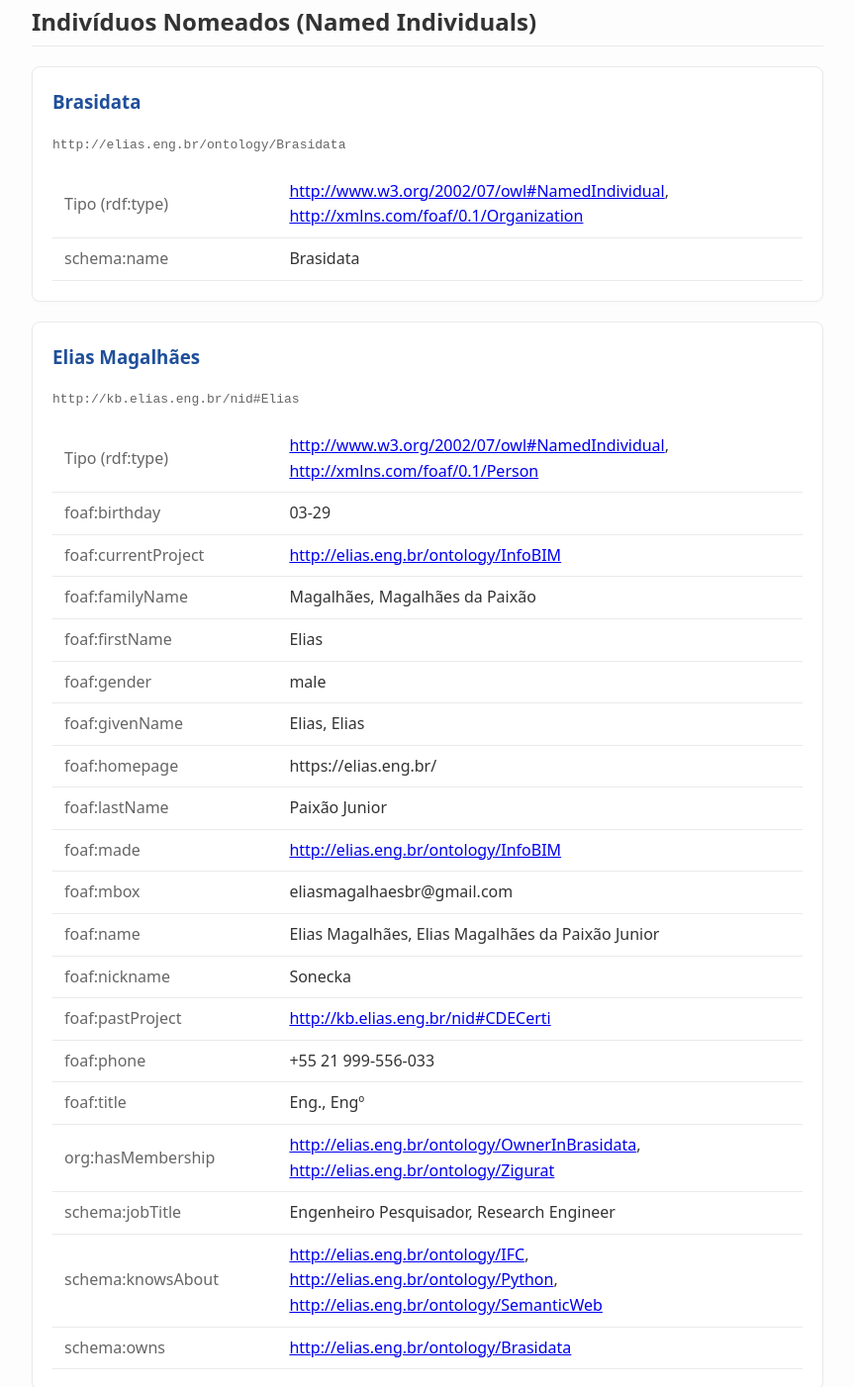
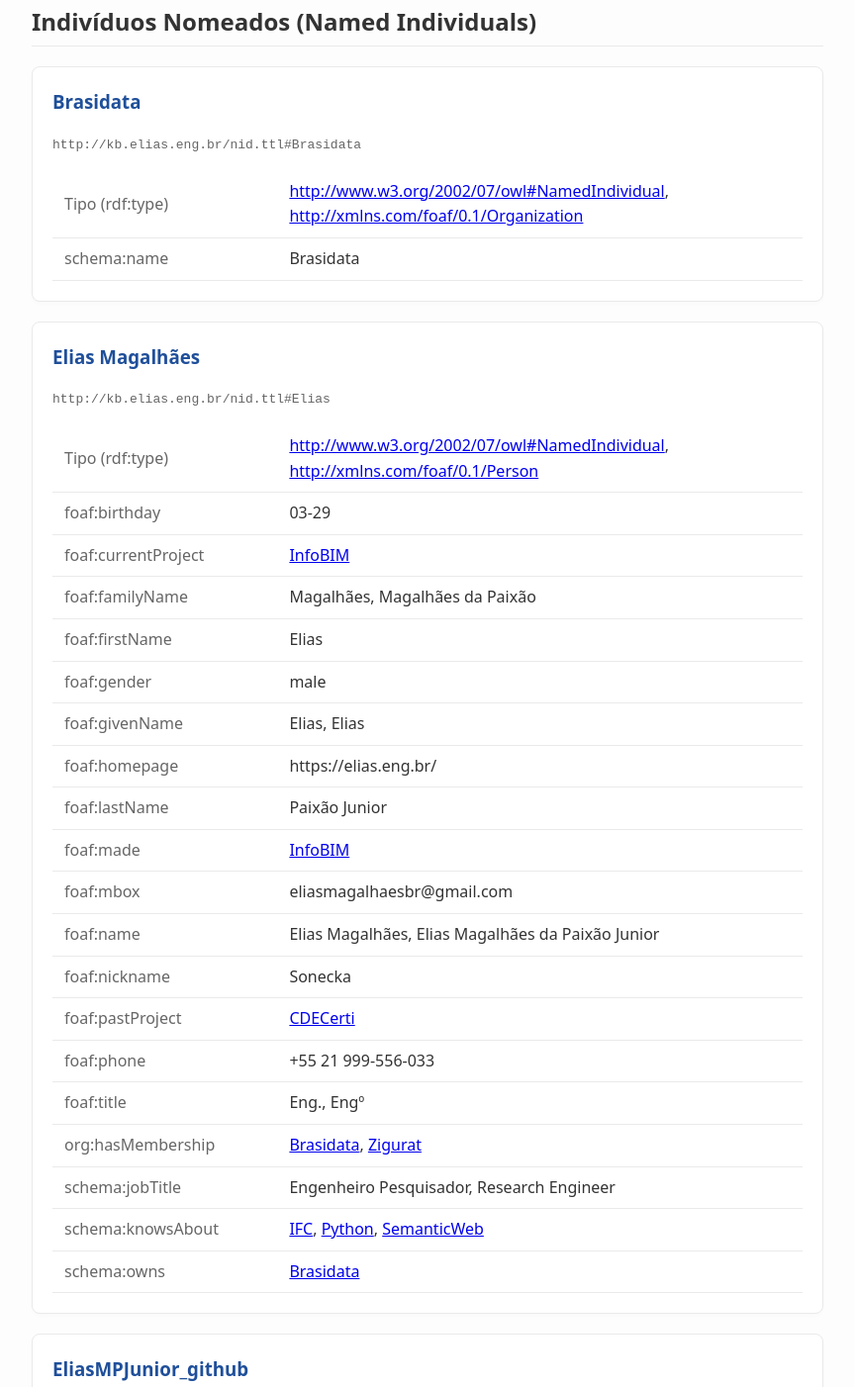
Before and after one commit to EliasMPJunior/public-kb, a plain HTML site: page nid/index.html in a window 1280 px wide. Shown: the part 315-1717 px from the top of the page at 99% size, without its empty margins (208-1071 px from the left). Drawn offline with Linux system fonts and the light colour scheme.

```diff
--- a/nid/index.html
+++ b/nid/index.html
@@ -108,7 +108,7 @@
 
         <div class="entity" id="Brasidata">
             <h3 class="entity-title">Brasidata</h3>
-            <span class="uri">http://elias.eng.br/ontology/Brasidata</span>
+            <span class="uri">http://kb.elias.eng.br/nid.ttl#Brasidata</span>
             <table class="props">
                 <tr><th>Tipo (rdf:type)</th><td><a href="http://www.w3.org/2002/07/owl#NamedIndividual">http://www.w3.org/2002/07/owl#NamedIndividual</a>, <a href="http://xmlns.com/foaf/0.1/Organization">http://xmlns.com/foaf/0.1/Organization</a></td></tr>
 <tr><th>schema:name</th><td>Brasidata</td></tr>
@@ -117,28 +117,28 @@
         </div>
         <div class="entity" id="Elias">
             <h3 class="entity-title">Elias Magalhães</h3>
-            <span class="uri">http://kb.elias.eng.br/nid#Elias</span>
+            <span class="uri">http://kb.elias.eng.br/nid.ttl#Elias</span>
             <table class="props">
                 <tr><th>Tipo (rdf:type)</th><td><a href="http://www.w3.org/2002/07/owl#NamedIndividual">http://www.w3.org/2002/07/owl#NamedIndividual</a>, <a href="http://xmlns.com/foaf/0.1/Person">http://xmlns.com/foaf/0.1/Person</a></td></tr>
 <tr><th>foaf:birthday</th><td>03-29</td></tr>
-<tr><th>foaf:currentProject</th><td><a href="http://elias.eng.br/ontology/InfoBIM">http://elias.eng.br/ontology/InfoBIM</a></td></tr>
+<tr><th>foaf:currentProject</th><td><a href="#InfoBIM">InfoBIM</a></td></tr>
 <tr><th>foaf:familyName</th><td>Magalhães, Magalhães da Paixão</td></tr>
 <tr><th>foaf:firstName</th><td>Elias</td></tr>
 <tr><th>foaf:gender</th><td>male</td></tr>
 <tr><th>foaf:givenName</th><td>Elias, Elias</td></tr>
 <tr><th>foaf:homepage</th><td>https://elias.eng.br/</td></tr>
 <tr><th>foaf:lastName</th><td>Paixão Junior</td></tr>
-<tr><th>foaf:made</th><td><a href="http://elias.eng.br/ontology/InfoBIM">http://elias.eng.br/ontology/InfoBIM</a></td></tr>
+<tr><th>foaf:made</th><td><a href="#InfoBIM">InfoBIM</a></td></tr>
 <tr><th>foaf:mbox</th><td>eliasmagalhaesbr@gmail.com</td></tr>
 <tr><th>foaf:name</th><td>Elias Magalhães, Elias Magalhães da Paixão Junior</td></tr>
 <tr><th>foaf:nickname</th><td>Sonecka</td></tr>
-<tr><th>foaf:pastProject</th><td><a href="http://kb.elias.eng.br/nid#CDECerti">http://kb.elias.eng.br/nid#CDECerti</a></td></tr>
+<tr><th>foaf:pastProject</th><td><a href="#CDECerti">CDECerti</a></td></tr>
 <tr><th>foaf:phone</th><td>+55 21 999-556-033</td></tr>
 <tr><th>foaf:title</th><td>Eng., Engº</td></tr>
-<tr><th>org:hasMembership</th><td><a href="http://elias.eng.br/ontology/OwnerInBrasidata">http://elias.eng.br/ontology/OwnerInBrasidata</a>, <a href="http://elias.eng.br/ontology/Zigurat">http://elias.eng.br/ontology/Zigurat</a></td></tr>
+<tr><th>org:hasMembership</th><td><a href="#Brasidata">Brasidata</a>, <a href="#Zigurat">Zigurat</a></td></tr>
 <tr><th>schema:jobTitle</th><td>Engenheiro Pesquisador, Research Engineer</td></tr>
-<tr><th>schema:knowsAbout</th><td><a href="http://elias.eng.br/ontology/IFC">http://elias.eng.br/ontology/IFC</a>, <a href="http://elias.eng.br/ontology/Python">http://elias.eng.br/ontology/Python</a>, <a href="http://elias.eng.br/ontology/SemanticWeb">http://elias.eng.br/ontology/SemanticWeb</a></td></tr>
-<tr><th>schema:owns</th><td><a href="http://elias.eng.br/ontology/Brasidata">http://elias.eng.br/ontology/Brasidata</a></td></tr>
+<tr><th>schema:knowsAbout</th><td><a href="#IFC">IFC</a>, <a href="#Python">Python</a>, <a href="#SemanticWeb">SemanticWeb</a></td></tr>
+<tr><th>schema:owns</th><td><a href="#Brasidata">Brasidata</a></td></tr>
 
             </table>
         </div>
@@ -179,10 +179,10 @@
         </div>
         <div class="entity" id="InfoBIM">
             <h3 class="entity-title">InfoBIM Framework</h3>
-            <span class="uri">http://kb.elias.eng.br/nid#InfoBIM</span>
+            <span class="uri">http://kb.elias.eng.br/nid.ttl#InfoBIM</span>
             <table class="props">
                 <tr><th>Tipo (rdf:type)</th><td><a href="http://www.w3.org/2002/07/owl#NamedIndividual">http://www.w3.org/2002/07/owl#NamedIndividual</a>, <a href="http://xmlns.com/foaf/0.1/Project">http://xmlns.com/foaf/0.1/Project</a>, <a href="https://schema.org/SoftwareSourceCode">https://schema.org/SoftwareSourceCode</a></td></tr>
-<tr><th>foaf:maker</th><td><a href="http://kb.elias.eng.br/nid#Elias">http://kb.elias.eng.br/nid#Elias</a></td></tr>
+<tr><th>foaf:maker</th><td><a href="#Elias">Elias</a></td></tr>
 <tr><th>schema:license</th><td>Open Source</td></tr>
 <tr><th>schema:name</th><td>InfoBIM Framework</td></tr>
 <tr><th>schema:programmingLanguage</th><td>Python</td></tr>
@@ -231,7 +231,7 @@
         </div>
         <div class="entity" id="Zigurat">
             <h3 class="entity-title">Zigurat</h3>
-            <span class="uri">http://elias.eng.br/ontology/Zigurat</span>
+            <span class="uri">http://kb.elias.eng.br/nid.ttl#Zigurat</span>
             <table class="props">
                 <tr><th>Tipo (rdf:type)</th><td><a href="http://www.w3.org/2002/07/owl#NamedIndividual">http://www.w3.org/2002/07/owl#NamedIndividual</a>, <a href="http://xmlns.com/foaf/0.1/Organization">http://xmlns.com/foaf/0.1/Organization</a></td></tr>
 <tr><th>schema:name</th><td>Zigurat</td></tr>
@@ -264,7 +264,7 @@
         </div>
         <div class="entity" id="eliasmagalhaesbr_gmail">
             <h3 class="entity-title">eliasmagalhaesbr_gmail</h3>
-            <span class="uri">http://kb.elias.eng.br/nid#eliasmagalhaesbr_gmail</span>
+            <span class="uri">http://kb.elias.eng.br/nid.ttl#eliasmagalhaesbr_gmail</span>
             <table class="props">
                 <tr><th>Tipo (rdf:type)</th><td><a href="http://www.w3.org/2002/07/owl#NamedIndividual">http://www.w3.org/2002/07/owl#NamedIndividual</a>, <a href="http://xmlns.com/foaf/0.1/Email">http://xmlns.com/foaf/0.1/Email</a>, <a href="http://xmlns.com/foaf/0.1/OnlineAccount">http://xmlns.com/foaf/0.1/OnlineAccount</a></td></tr>
 <tr><th>foaf:mbox</th><td>eliasmagalhaesbr@gmail.com</td></tr>
```
Also changed, not shown: 1 other file.
